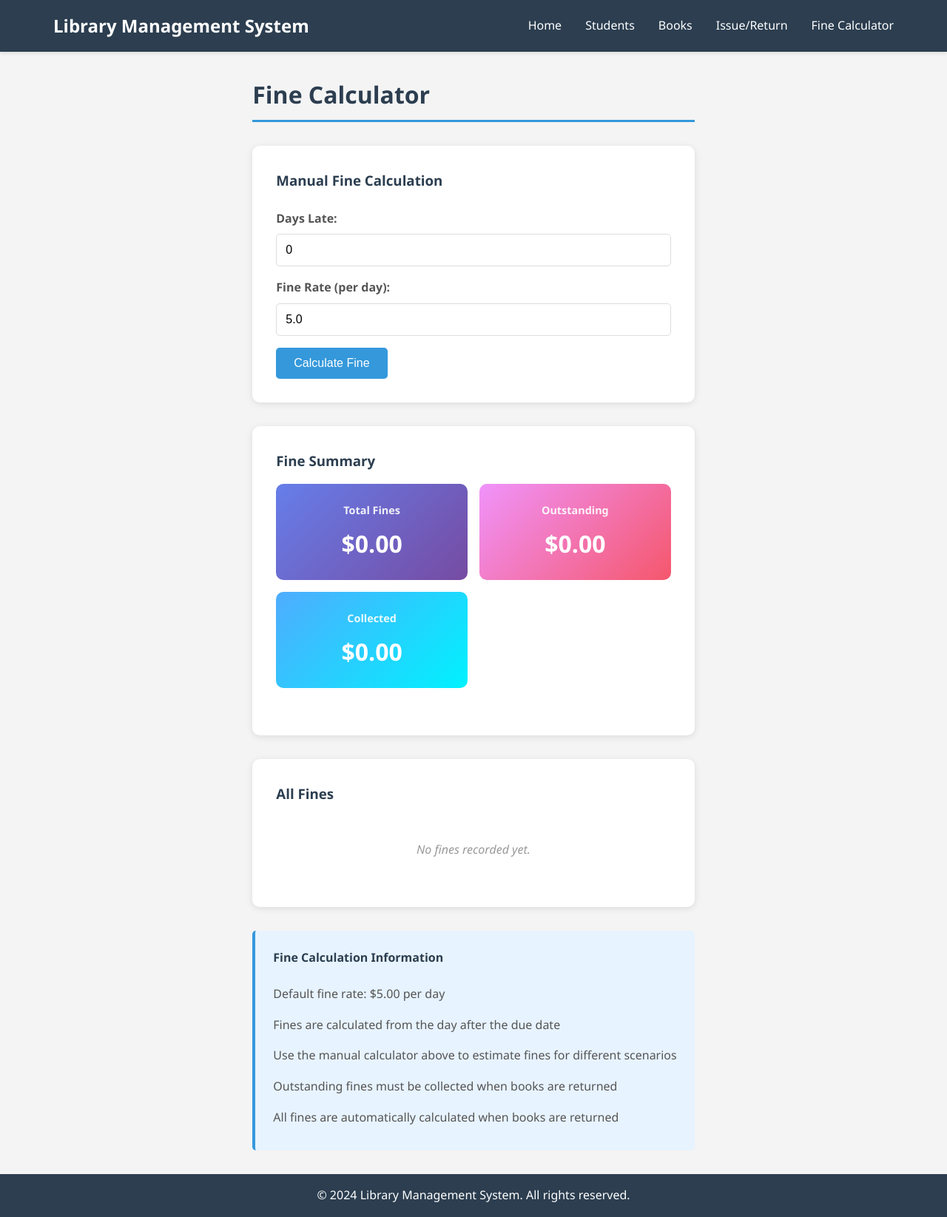
After one commit to punit745/Library-Management-System, a Flask app: page /fines/ in a window 1280 px wide. The commit adds this page. Shown: the whole page at 74% size. Run offline with Flask 3, Linux system fonts and the light colour scheme.

Commit message:
Add navigation updates, book duration tracking, fine calculator, and seed data
Co-authored-by: punit745 <174487202+punit745@users.noreply.github.com>

```diff
--- a/app.py
+++ b/app.py
@@ -10,12 +10,13 @@ db.init_app(app)
 migrate = Migrate(app, db)
 
 # Import routes
-from routes import book_routes, student_routes, issue_routes
+from routes import book_routes, student_routes, issue_routes, fine_routes
 
 # Register blueprints
 app.register_blueprint(book_routes.bp)
 app.register_blueprint(student_routes.bp)
 app.register_blueprint(issue_routes.bp)
+app.register_blueprint(fine_routes.bp)
 
 @app.route('/')
 def index():
--- a/models.py
+++ b/models.py
@@ -19,6 +19,8 @@ class Book(db.Model):
     author = db.Column(db.String(100), nullable=False)
     book_type = db.Column(db.String(50), nullable=False)  # textbook or reference
     course = db.Column(db.String(100), nullable=True)  # Course correlation
+    duration_type = db.Column(db.String(50), nullable=False, default='semester')  # semester or specific
+    duration_days = db.Column(db.Integer, nullable=True)  # For specific period books
     available = db.Column(db.Boolean, default=True)
     issues = db.relationship('Issue', backref='book', lazy=True)
 
--- /dev/null
+++ b/routes/fine_routes.py
@@ -0,0 +1,48 @@
+from flask import Blueprint, render_template, request
+from models import db, Issue, Student, Book
+from datetime import datetime, timedelta
+
+bp = Blueprint('fines', __name__, url_prefix='/fines')
+
+@bp.route('/')
+def fine_calculator():
+    # Get all issues with fines
+    all_issues = Issue.query.all()
+
+    # Calculate current fines
+    for issue in all_issues:
+        issue.calculate_fine()
+    db.session.commit()
+
+    # Get issues with fines
+    issues_with_fines = [issue for issue in all_issues if issue.fine > 0]
+
+    # Calculate total fines
+    total_fines = sum(issue.fine for issue in issues_with_fines)
+    total_outstanding = sum(issue.fine for issue in issues_with_fines if not issue.returned)
+    total_collected = sum(issue.fine for issue in issues_with_fines if issue.returned)
+
+    return render_template('fine_calculator.html',
+                         issues=issues_with_fines,
+                         total_fines=total_fines,
+                         total_outstanding=total_outstanding,
+                         total_collected=total_collected)
+
+@bp.route('/calculate', methods=['POST'])
+def calculate_fine():
+    """Calculate fine based on manual input"""
+    try:
+        days_late = int(request.form.get('days_late', 0))
+        fine_rate = float(request.form.get('fine_rate', 5.0))
+
+        calculated_fine = days_late * fine_rate
+
+        return render_template('fine_calculator.html',
+                             manual_calculation={
+                                 'days_late': days_late,
+                                 'fine_rate': fine_rate,
+                                 'calculated_fine': calculated_fine
+                             })
+    except (ValueError, TypeError):
+        return render_template('fine_calculator.html',
+                             error="Invalid input. Please enter valid numbers.")
--- a/static/style.css
+++ b/static/style.css
@@ -107,11 +107,6 @@ body {
     color: #2c3e50;
 }
 
-.feature-card h3 i {
-    color: #3498db;
-    margin-right: 0.5rem;
-}
-
 .feature-card p {
     color: #666;
     margin-bottom: 1rem;
@@ -138,11 +133,6 @@ body {
 .info-section li {
     padding: 0.5rem 0;
     font-size: 1.1rem;
-}
-
-.info-section li i {
-    color: #27ae60;
-    margin-right: 0.5rem;
 }
 
 /* Page Header */
@@ -209,10 +199,6 @@ body {
     cursor: pointer;
     font-size: 1rem;
     transition: background-color 0.3s;
-}
-
-.btn i {
-    margin-right: 0.5rem;
 }
 
 .btn:hover {
@@ -354,11 +340,6 @@ tr:hover {
     margin-bottom: 1rem;
 }
 
-.info-box h4 i {
-    color: #3498db;
-    margin-right: 0.5rem;
-}
-
 .info-box ul {
     list-style: none;
     padding-left: 0;
--- a/templates/base.html
+++ b/templates/base.html
@@ -4,7 +4,6 @@
     <meta charset="UTF-8">
     <meta name="viewport" content="width=device-width, initial-scale=1.0">
     <title>{% block title %}Library Management System{% endblock %}</title>
-    <link rel="stylesheet" href="https://cdnjs.cloudflare.com/ajax/libs/font-awesome/6.5.1/css/all.min.css" integrity="sha512-DTOQO9RWCH3ppGqcWaEA1BIZOC6xxalwEsw9c2QQeAIftl+Vegovlnee1c9QX4TctnWMn13TZye+giMm8e2LwA==" crossorigin="anonymous" referrerpolicy="no-referrer" />
     <link rel="stylesheet" href="{{ url_for('static', filename='style.css') }}">
 </head>
 <body>
@@ -16,6 +15,7 @@
                 <li><a href="{{ url_for('students.manage_students') }}">Students</a></li>
                 <li><a href="{{ url_for('books.manage_books') }}">Books</a></li>
                 <li><a href="{{ url_for('issues.issue_books') }}">Issue/Return</a></li>
+                <li><a href="{{ url_for('fines.fine_calculator') }}">Fine Calculator</a></li>
             </ul>
         </div>
     </nav>
--- /dev/null
+++ b/templates/fine_calculator.html
@@ -0,0 +1,128 @@
+{% extends "base.html" %}
+
+{% block title %}Fine Calculator{% endblock %}
+
+{% block content %}
+<div class="page-header">
+    <h2>Fine Calculator</h2>
+</div>
+
+<div class="form-card">
+    <h3>Manual Fine Calculation</h3>
+    <form method="POST" action="{{ url_for('fines.calculate_fine') }}">
+        <div class="form-group">
+            <label for="days_late">Days Late:</label>
+            <input type="number" id="days_late" name="days_late" min="0" value="{{ manual_calculation.days_late if manual_calculation else 0 }}" required>
+        </div>
+        <div class="form-group">
+            <label for="fine_rate">Fine Rate (per day):</label>
+            <input type="number" id="fine_rate" name="fine_rate" step="0.01" min="0" value="{{ manual_calculation.fine_rate if manual_calculation else 5.00 }}" required>
+        </div>
+        <button type="submit" class="btn btn-primary">Calculate Fine</button>
+    </form>
+
+    {% if manual_calculation %}
+    <div style="margin-top: 1.5rem; padding: 1rem; background-color: #e7f3ff; border-radius: 5px;">
+        <h4 style="margin-bottom: 0.5rem;">Calculated Fine:</h4>
+        <p style="font-size: 1.5rem; font-weight: bold; color: #e74c3c;">${{ "%.2f"|format(manual_calculation.calculated_fine) }}</p>
+        <p style="color: #666; margin-top: 0.5rem;">
+            {{ manual_calculation.days_late }} days × ${{ "%.2f"|format(manual_calculation.fine_rate) }} per day
+        </p>
+    </div>
+    {% endif %}
+
+    {% if error %}
+    <div class="alert alert-error" style="margin-top: 1rem;">
+        {{ error }}
+    </div>
+    {% endif %}
+</div>
+
+<div class="table-container">
+    <h3>Fine Summary</h3>
+    <div style="display: grid; grid-template-columns: repeat(auto-fit, minmax(200px, 1fr)); gap: 1rem; margin-bottom: 2rem;">
+        <div style="background: linear-gradient(135deg, #667eea 0%, #764ba2 100%); color: white; padding: 1.5rem; border-radius: 10px; text-align: center;">
+            <h4 style="margin: 0; font-size: 0.9rem; opacity: 0.9;">Total Fines</h4>
+            <p style="margin: 0.5rem 0 0 0; font-size: 2rem; font-weight: bold;">${{ "%.2f"|format(total_fines) }}</p>
+        </div>
+        <div style="background: linear-gradient(135deg, #f093fb 0%, #f5576c 100%); color: white; padding: 1.5rem; border-radius: 10px; text-align: center;">
+            <h4 style="margin: 0; font-size: 0.9rem; opacity: 0.9;">Outstanding</h4>
+            <p style="margin: 0.5rem 0 0 0; font-size: 2rem; font-weight: bold;">${{ "%.2f"|format(total_outstanding) }}</p>
+        </div>
+        <div style="background: linear-gradient(135deg, #4facfe 0%, #00f2fe 100%); color: white; padding: 1.5rem; border-radius: 10px; text-align: center;">
+            <h4 style="margin: 0; font-size: 0.9rem; opacity: 0.9;">Collected</h4>
+            <p style="margin: 0.5rem 0 0 0; font-size: 2rem; font-weight: bold;">${{ "%.2f"|format(total_collected) }}</p>
+        </div>
+    </div>
+</div>
+
+<div class="table-container">
+    <h3>All Fines</h3>
+    {% if issues %}
+    <table>
+        <thead>
+            <tr>
+                <th>Issue ID</th>
+                <th>Student</th>
+                <th>Book</th>
+                <th>Issue Date</th>
+                <th>Due Date</th>
+                <th>Return Date</th>
+                <th>Days Late</th>
+                <th>Fine Amount</th>
+                <th>Status</th>
+            </tr>
+        </thead>
+        <tbody>
+            {% for issue in issues %}
+            <tr {% if not issue.returned %}class="overdue"{% endif %}>
+                <td>{{ issue.id }}</td>
+                <td>{{ issue.student.name }}</td>
+                <td>{{ issue.book.title }}</td>
+                <td>{{ issue.issue_date.strftime('%Y-%m-%d') }}</td>
+                <td>{{ issue.due_date.strftime('%Y-%m-%d') }}</td>
+                <td>
+                    {% if issue.return_date %}
+                        {{ issue.return_date.strftime('%Y-%m-%d') }}
+                    {% else %}
+                        <span style="color: #e74c3c; font-weight: bold;">Not Returned</span>
+                    {% endif %}
+                </td>
+                <td>
+                    {% if issue.return_date %}
+                        {{ (issue.return_date - issue.due_date).days if issue.return_date > issue.due_date else 0 }}
+                    {% else %}
+                        {% set now = None %}
+                        {{ ((now or issue.return_date or issue.due_date).__class__.utcnow() - issue.due_date).days if (now or issue.return_date or issue.due_date).__class__.utcnow() > issue.due_date else 0 }}
+                    {% endif %}
+                </td>
+                <td>
+                    <span class="fine-amount">${{ "%.2f"|format(issue.fine) }}</span>
+                </td>
+                <td>
+                    {% if issue.returned %}
+                        <span class="status-badge available">Paid</span>
+                    {% else %}
+                        <span class="status-badge unavailable">Outstanding</span>
+                    {% endif %}
+                </td>
+            </tr>
+            {% endfor %}
+        </tbody>
+    </table>
+    {% else %}
+    <p class="no-data">No fines recorded yet.</p>
+    {% endif %}
+</div>
+
+<div class="info-box">
+    <h4>Fine Calculation Information</h4>
+    <ul>
+        <li>Default fine rate: $5.00 per day</li>
+        <li>Fines are calculated from the day after the due date</li>
+        <li>Use the manual calculator above to estimate fines for different scenarios</li>
+        <li>Outstanding fines must be collected when books are returned</li>
+        <li>All fines are automatically calculated when books are returned</li>
+    </ul>
+</div>
+{% endblock %}
--- a/templates/issue_books.html
+++ b/templates/issue_books.html
@@ -28,7 +28,7 @@
                 {% endfor %}
             </select>
         </div>
-        <button type="submit" class="btn btn-primary"><i class="fas fa-hand-holding-medical"></i> Issue Book</button>
+        <button type="submit" class="btn btn-primary">Issue Book</button>
     </form>
 </div>
 
@@ -64,7 +64,7 @@
                 </td>
                 <td>
                     <form method="POST" action="{{ url_for('issues.return_book', id=issue.id) }}" style="display:inline;">
-                        <button type="submit" class="btn btn-success"><i class="fas fa-undo-alt"></i> Return</button>
+                        <button type="submit" class="btn btn-success">Return</button>
                     </form>
                 </td>
             </tr>
@@ -77,7 +77,7 @@
 </div>
 
 <div class="info-box">
-    <h4><i class="fas fa-info-circle"></i> Information</h4>
+    <h4>Information</h4>
     <ul>
         <li>Books are issued for 14 days by default</li>
         <li>Late returns incur a fine of $5 per day</li>
--- a/templates/manage_students.html
+++ b/templates/manage_students.html
@@ -22,7 +22,7 @@
             <label for="course">Course:</label>
             <input type="text" id="course" name="course" placeholder="e.g., Computer Science" required>
         </div>
-        <button type="submit" class="btn btn-primary"><i class="fas fa-user-plus"></i> Add Student</button>
+        <button type="submit" class="btn btn-primary">Add Student</button>
     </form>
 </div>
 
@@ -48,7 +48,7 @@
                 <td>{{ student.course }}</td>
                 <td>
                     <form method="POST" action="{{ url_for('students.delete_student', id=student.id) }}" style="display:inline;" onsubmit="return confirm('Are you sure you want to delete this student?');">
-                        <button type="submit" class="btn btn-danger"><i class="fas fa-user-minus"></i> Delete</button>
+                        <button type="submit" class="btn btn-danger">Delete</button>
                     </form>
                 </td>
             </tr>
```
Also changed, not shown: routes/book_routes.py (+10 -1 lines), seed_data.py (added, +290 -0 lines), templates/home.html (+21 -12 lines), templates/manage_books.html (+38 -2 lines).
